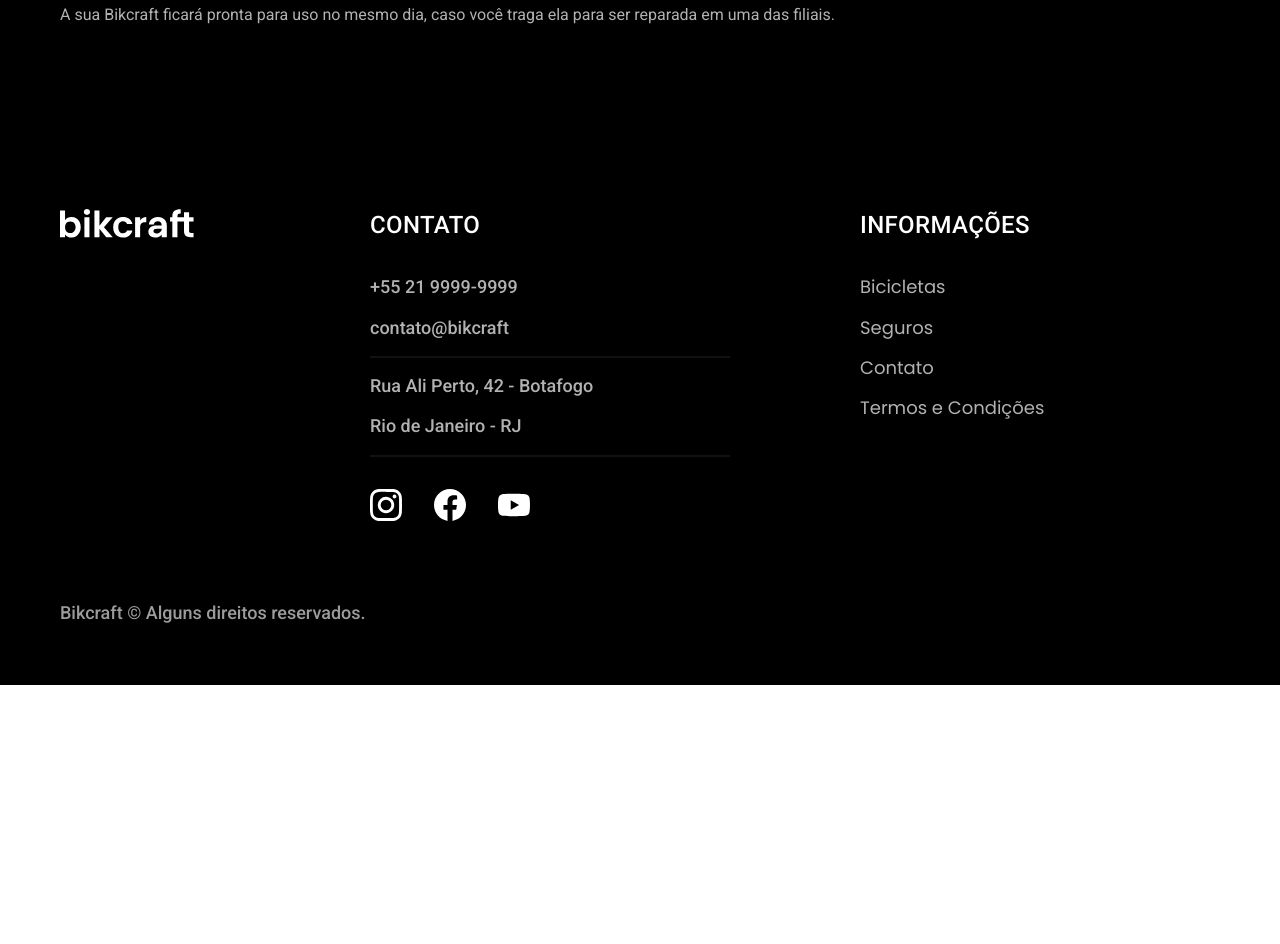
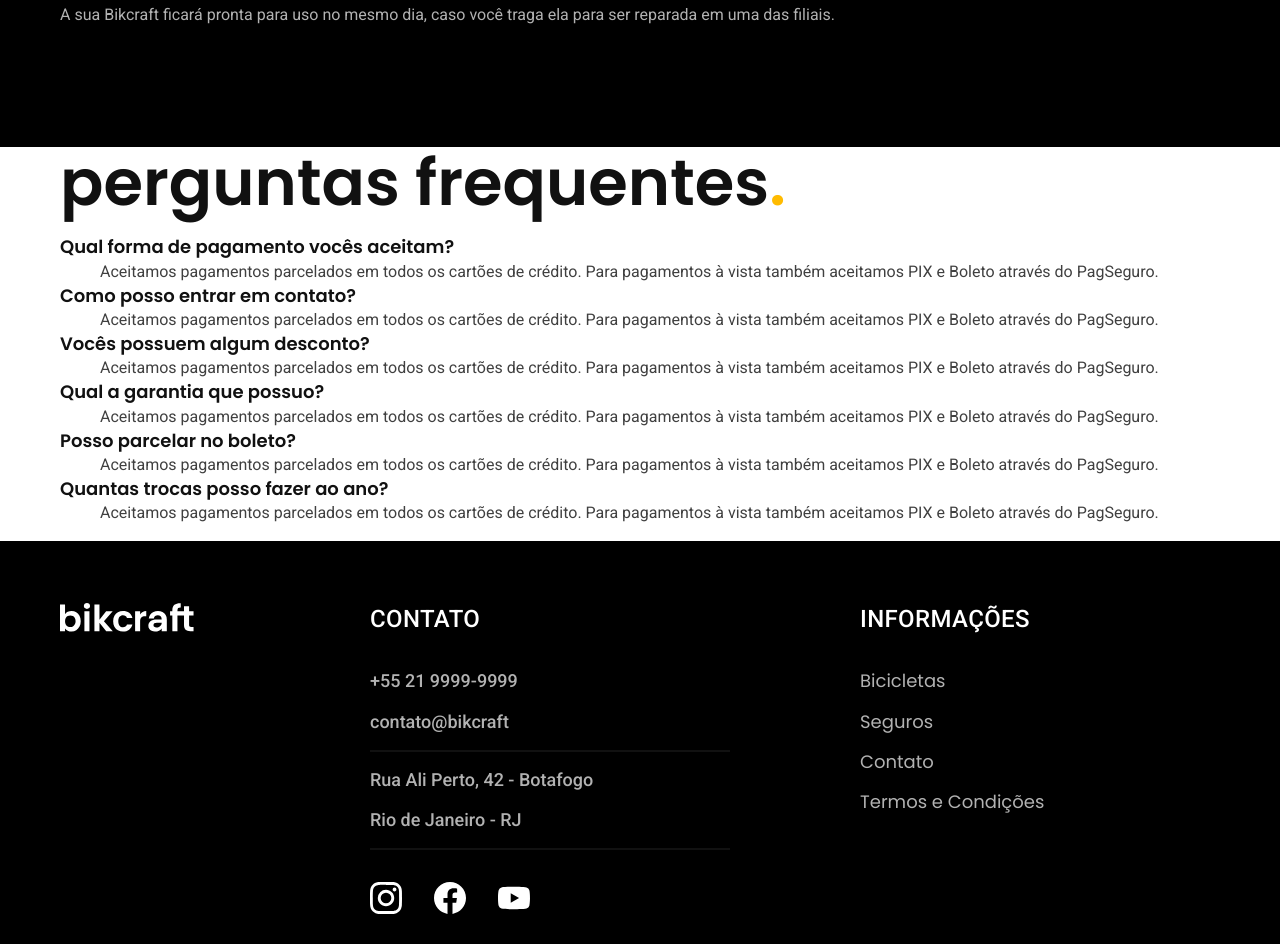
Before and after one commit to devroboco/bikcraft, a plain HTML site: page seguros.html in a window 1280 px wide. Shown: the part 1939-2883 px from the top of the page. Before the commit the page ends 2624 px from the top, so only its background shows below. Drawn offline with Linux system fonts and the light colour scheme.

Commit message:
seguros-perguntas-inicio

```diff
--- a/seguros.html
+++ b/seguros.html
@@ -104,6 +104,36 @@
     </div>
   </article>
 
+  <article class="perguntas container">
+    <h2 class="font-1-xxl">perguntas frequentes<span class="cor-p1">.</span></h2>
+    <dl>
+      <div>
+        <dt class="font-1-m-b">Qual forma de pagamento vocês aceitam?</dt>
+        <dd class="font-2-s cor-9">Aceitamos pagamentos parcelados em todos os cartões de crédito. Para pagamentos à vista também aceitamos PIX e Boleto através do PagSeguro.</dd>
+      </div>
+      <div>
+        <dt class="font-1-m-b">Como posso entrar em contato?</dt>
+        <dd class="font-2-s cor-9">Aceitamos pagamentos parcelados em todos os cartões de crédito. Para pagamentos à vista também aceitamos PIX e Boleto através do PagSeguro.</dd>
+      </div>
+      <div>
+        <dt class="font-1-m-b">Vocês possuem algum desconto?</dt>
+        <dd class="font-2-s cor-9">Aceitamos pagamentos parcelados em todos os cartões de crédito. Para pagamentos à vista também aceitamos PIX e Boleto através do PagSeguro.</dd>
+      </div>
+      <div>
+        <dt class="font-1-m-b">Qual a garantia que possuo?</dt>
+        <dd class="font-2-s cor-9">Aceitamos pagamentos parcelados em todos os cartões de crédito. Para pagamentos à vista também aceitamos PIX e Boleto através do PagSeguro.</dd>
+      </div>
+      <div>
+        <dt class="font-1-m-b">Posso parcelar no boleto?</dt>
+        <dd class="font-2-s cor-9">Aceitamos pagamentos parcelados em todos os cartões de crédito. Para pagamentos à vista também aceitamos PIX e Boleto através do PagSeguro.</dd>
+      </div>
+      <div>
+        <dt class="font-1-m-b">Quantas trocas posso fazer ao ano?</dt>
+        <dd class="font-2-s cor-9">Aceitamos pagamentos parcelados em todos os cartões de crédito. Para pagamentos à vista também aceitamos PIX e Boleto através do PagSeguro.</dd>
+      </div>
+    </dl>
+  </article>
+
   <footer class="footer-bg">
     <div class="footer container">
       <img src="./img/bikcraft.svg" alt="Bikcraft">
```
